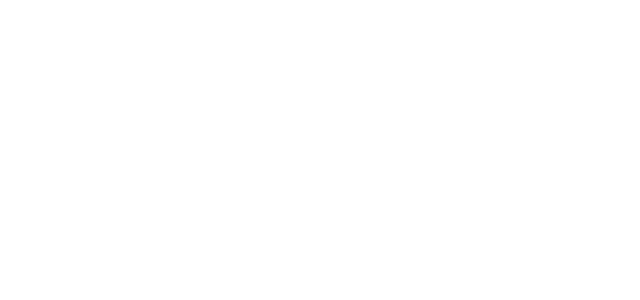
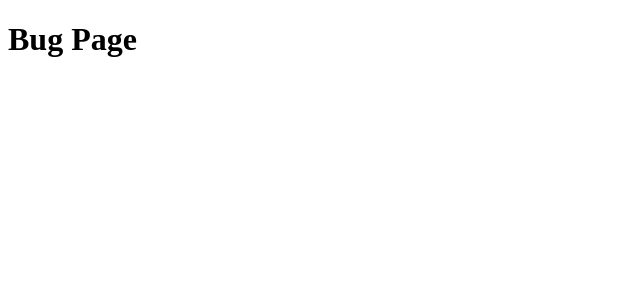
Before and after one commit to kjdowns/nook-services, a React (Create React App) app: page /bugs in a window 1280 px wide. Shown: the top 300 px of the page, without its empty margins (0-640 px from the left). Built offline with nearby package versions, Linux system fonts and the light colour scheme.

Commit message:
hook up bug route with bug page

```diff
--- a/src/index.js
+++ b/src/index.js
@@ -1,6 +1,7 @@
 import React from 'react';
 import ReactDOM from 'react-dom';
 import App from './App';
+import Bugs from './Bugs'
 
 import {Provider} from 'react-redux'
 import {createStore, applyMiddleware} from 'redux'
@@ -15,6 +16,7 @@
   <Provider store={store}>
     <Router>
       <Route exact path="/" component={App} />
+      <Route exact path="/bugs" component={Bugs} />
     </Router>
   </Provider>,
   document.getElementById('root')
```
